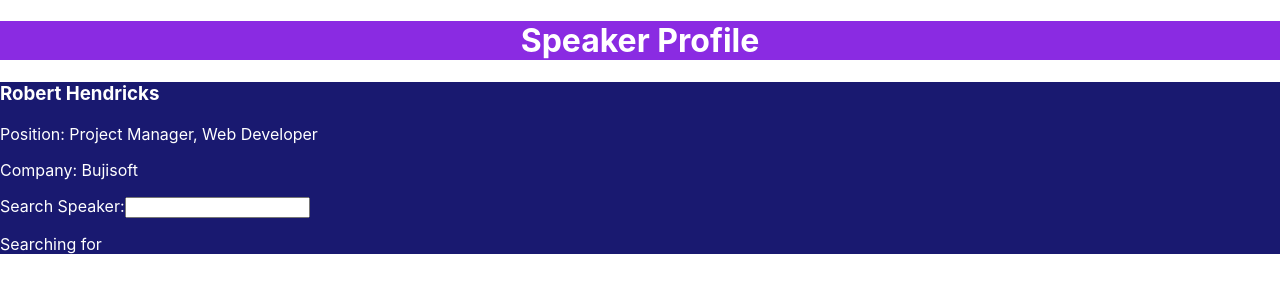
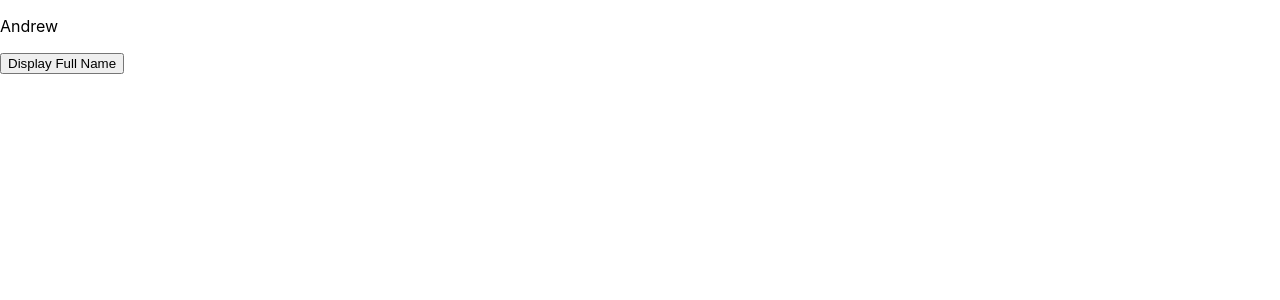
Before and after one commit to rmasonhx12/bizza_frontend, a React (Create React App) app: page / in a window 1280 px wide. Shown: the top 300 px of the page. Built offline with nearby package versions, Linux system fonts and the light colour scheme.

Commit message:
use hooks

```diff
--- a/src/App.js
+++ b/src/App.js
@@ -1,42 +1,25 @@
 //import logo from './logo.svg';
-//import './App.css';
 import React from 'react';
-import SearchSpeaker from './components/SearcSpeaker';
-//import SpeakerProfile from './components/SpeakerProfile';
-
-
-// build function speaker profile with props
-function SpeakerProfile(props) {
-  return(
-    <>
-    <h3>{props.name}</h3>
-    <p>Position: {props.jobTitle}</p>
-    <p>Company: {props.company}</p>
-    </>
-  );
+class App extends React.Component{
+  constructor(props)
+  {
+    super(props);
+    this.state={
+      name:"Andrew", }
+this.updateNameState=this.updateNameState.bind(this);
 }
-
-
-function App(){
-  return (
-    <>
-     <div style={{backgroundColor:'blueviolet', textAlign:'center',
-  color:'white'}}>
-    <h1> Speaker Profile</h1>
+  updateNameState(){
+    this.setState({
+      name:"Andrew Peter"});
+  }
+render()
+  {
+    return(
+    <div>
+    <p>{this.state.name}</p>
+    <button onClick={()=>this.updateNameState()}>Display Full Name</button>
     </div>
-    <div style={{backgroundColor:'midnightblue', marginTop:'0',
-  color:'white'}}>
-
-  <SpeakerProfile
-  name="Robert Hendricks"
-  jobTitle='Project Manager, Web Developer'
-  company="Bujisoft" />
-
-  <SearchSpeaker />
-  </div>
-
-    </>
-
-  );
+      );
   }
-  export default App;
+}
+ export default App;
```
